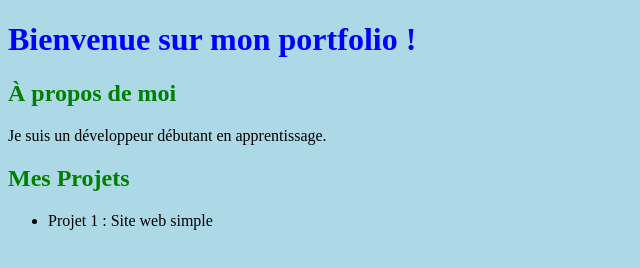
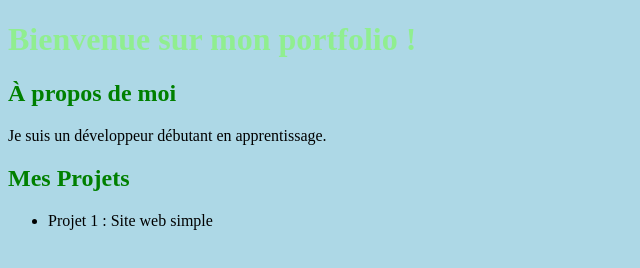
Before and after one commit to ayabenkhelifa45-tech/mon-portfolio2, a plain HTML site: page index.html in a window 1280 px wide. Shown: the whole page, without its empty margins (0-640 px from the left). Drawn offline with Linux system fonts and the light colour scheme.

```diff
--- a/styles.css
+++ b/styles.css
@@ -1,3 +1,3 @@
 body { background-color: lightblue; }
- h1 { color: blue; }
+ h1 { color: lightgreen; }
  h2 { color: green; }
```
